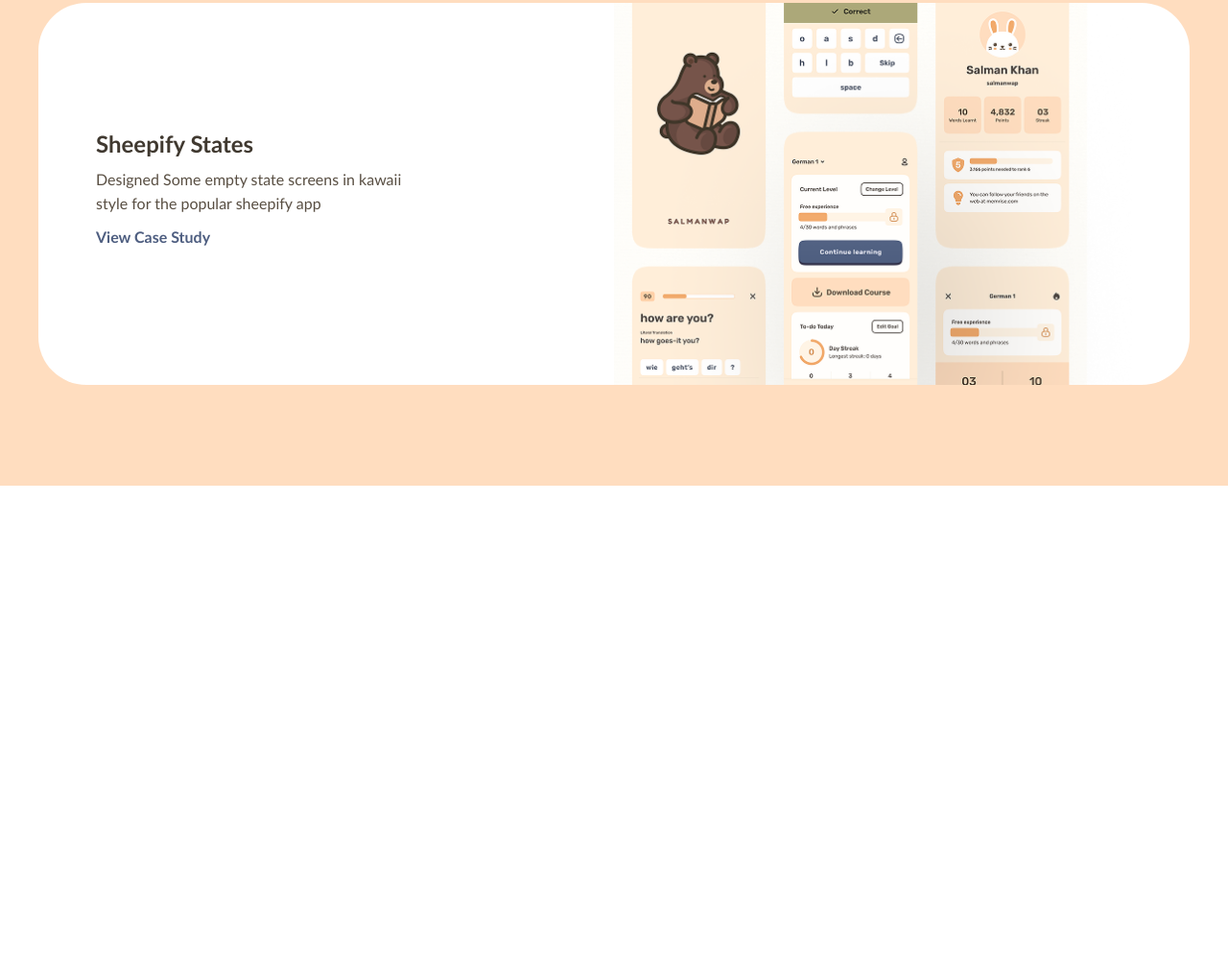
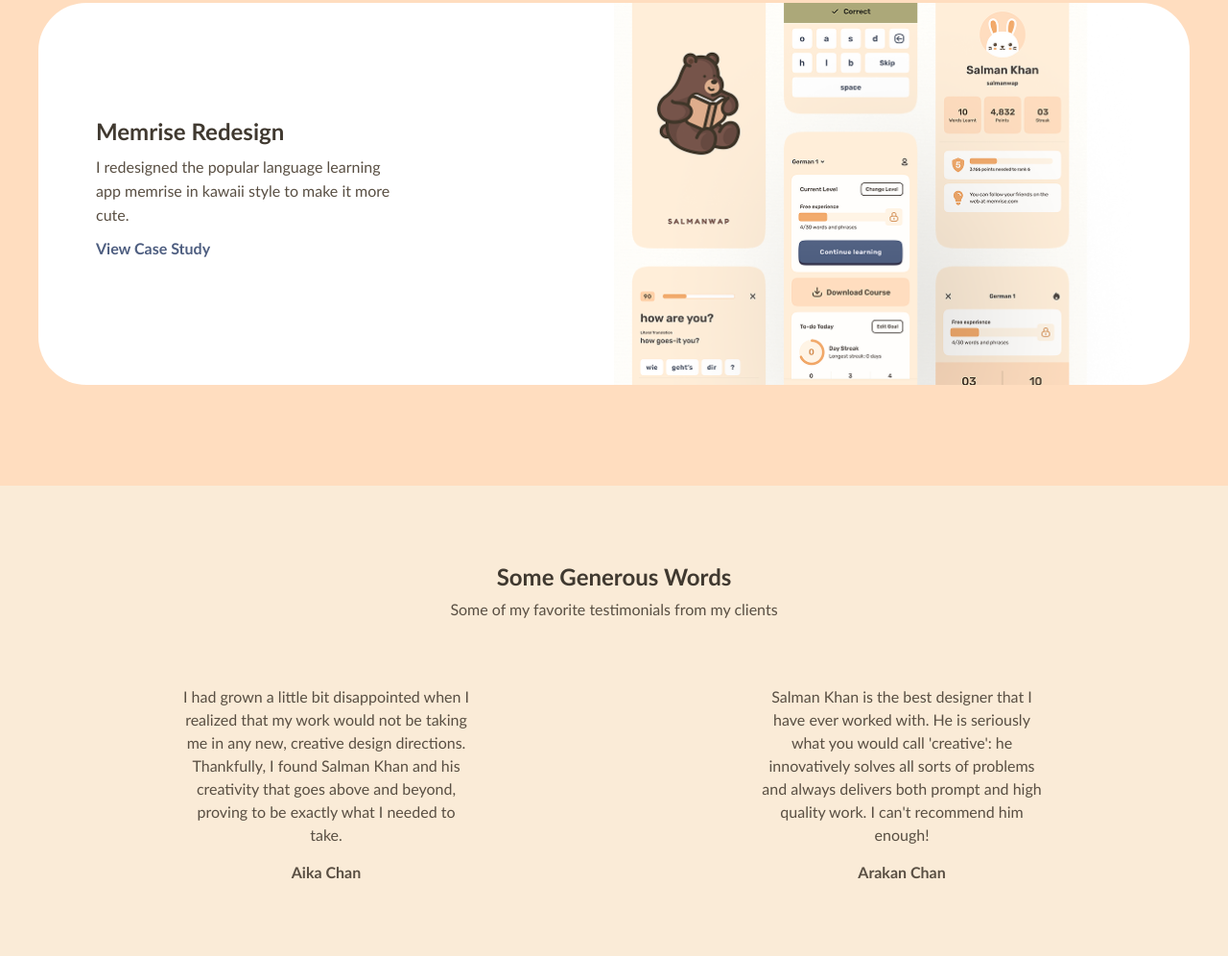
Before and after one commit to BerkCanpolat/Frontend-BasicPortfolio, a plain HTML site: page index.html in a window 1280 px wide. Shown: the part 1803-2799 px from the top of the page at 96% size. Before the commit the page ends 2309 px from the top, so only its background shows below. Drawn offline with Linux system fonts and the light colour scheme.

Commit message:
Simple portfolio site teference part completed

```diff
--- a/index.html
+++ b/index.html
@@ -72,8 +72,8 @@
             </div>
             <div class="recent-work__items">
                 <div class="items-left">
-                    <h2>Sheepify States</h2>
-                    <p>Designed Some empty state screens in kawaii style for the popular sheepify app</p>
+                    <h2>HoneyBunny</h2>
+                    <p>A colorful dashboard to manage your fictional projects and team, all in a single place.</p>
                     <p class="view-p">View Case Study</p>
                 </div>
                 <div class="items-right mid-img">
@@ -82,8 +82,8 @@
             </div>
             <div class="recent-work__items">
                 <div class="items-left">
-                    <h2>Sheepify States</h2>
-                    <p>Designed Some empty state screens in kawaii style for the popular sheepify app</p>
+                    <h2>Memrise Redesign</h2>
+                    <p>I redesigned the popular language learning app memrise in kawaii style to make it more cute.</p>
                     <p class="view-p">View Case Study</p>
                 </div>
                 <div class="items-right">
@@ -93,6 +93,27 @@
         </div>
       </section>
       <!-- RECENT WORK END -->
+
+      <!-- COMMENT REFERANCE START -->
+       <section class="comment-referance">
+        <div class="container">
+            <div class="comment-referance__header-text">
+                <h1>Some Generous Words</h1>
+                <p>Some of my favorite testimonials from my clients</p>
+            </div>
+            <div class="comment-referance__content">
+                <div class="content-left-side">
+                <p>I had grown a little bit disappointed when I realized that my work would not be taking me in any new, creative design directions. Thankfully, I found Salman Khan and his creativity that goes above and beyond, proving to be exactly what I needed to take.</p>
+                <p class="referance-name">Aika Chan</p>
+            </div>
+            <div class="content-right-side">
+                <p>Salman Khan is the best designer that I have ever worked with. He is seriously what you would call 'creative': he innovatively solves all sorts of problems and always delivers both prompt and high quality work. I can't recommend him enough!</p>
+                <p class="referance-name">Arakan Chan</p>
+            </div>
+            </div>
+        </div>
+       </section>
+      <!-- COMMENT REFERANCE END -->
     </main>
   </body>
 </html>
--- a/style.css
+++ b/style.css
@@ -186,3 +186,76 @@
     padding-top: 32px;
 }
 /* RECENT WORK END */
+
+/* COMMENT REFERANCE START */
+.comment-referance {
+    background-color: antiquewhite;
+
+    padding: 80px 0 60px;
+}
+
+.comment-referance__header-text {
+    text-align: center;
+}
+
+.comment-referance__header-text p {
+    margin: 10px 0 70px;
+    color: var(--nav-text);
+}
+
+.comment-referance__header-text h1 {
+    color: var(--home-text-color);
+}
+
+.comment-referance__content {
+    display: flex;
+    align-items: center;
+    justify-content: center;
+    flex-wrap: wrap;
+}
+
+.content-left-side {
+    flex: 1;
+    max-width: 50%;
+
+    display: flex;
+    flex-direction: column;
+    align-items: center;
+    justify-content: center;
+}
+
+.content-left-side p {
+    max-width: 50%;
+
+    color: var(--nav-text);
+    line-height: 24px;
+}
+
+.content-right-side {
+    flex: 1;
+    max-width: 50%;
+
+    display: flex;
+    flex-direction: column;
+    align-items: center;
+    justify-content: center;
+}
+
+.content-right-side p {
+    max-width: 50%;
+
+    color: var(--nav-text);
+    line-height: 24px;
+}
+
+.content-left-side .referance-name,
+.content-right-side .referance-name {
+    margin: 15px 0 15px;
+    font-weight: bold;
+}
+
+.content-left-side,
+.content-right-side {
+    text-align: center;
+}
+/* COMMENT REFERANCE END */
```
